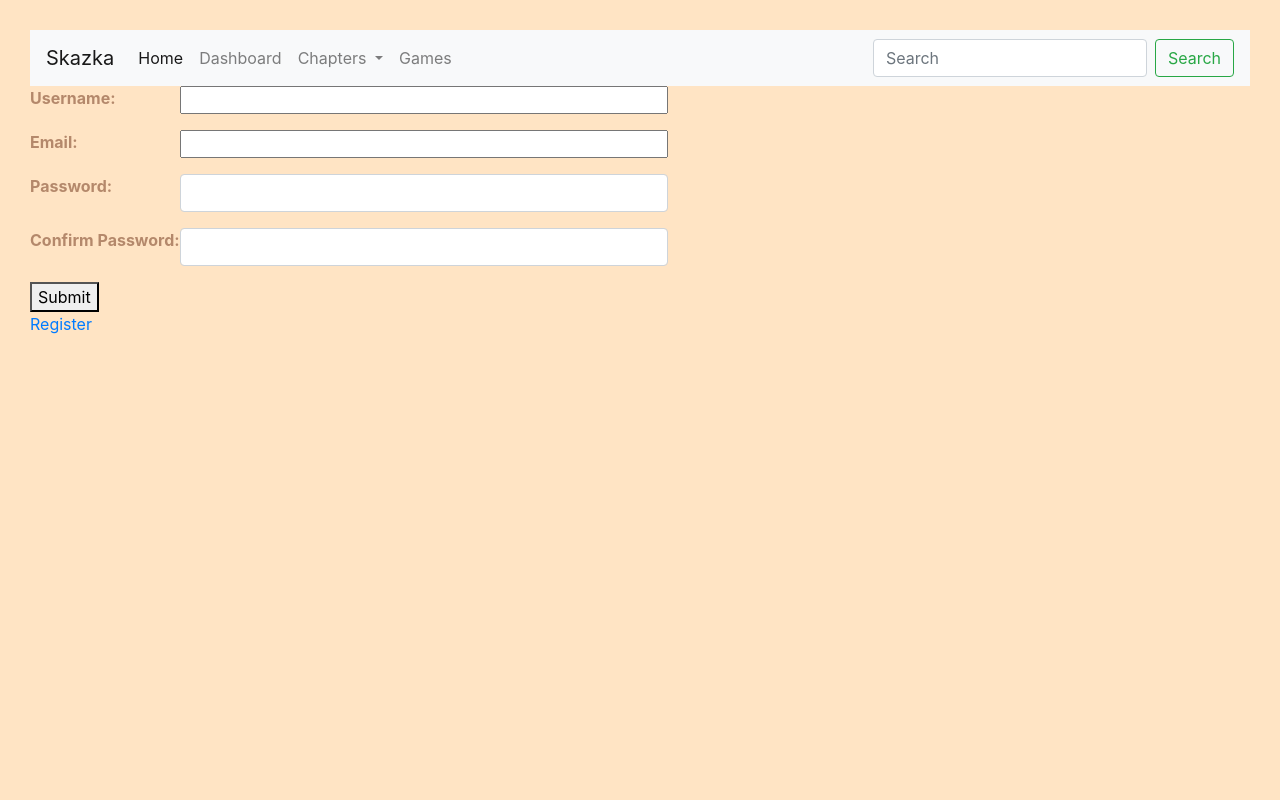
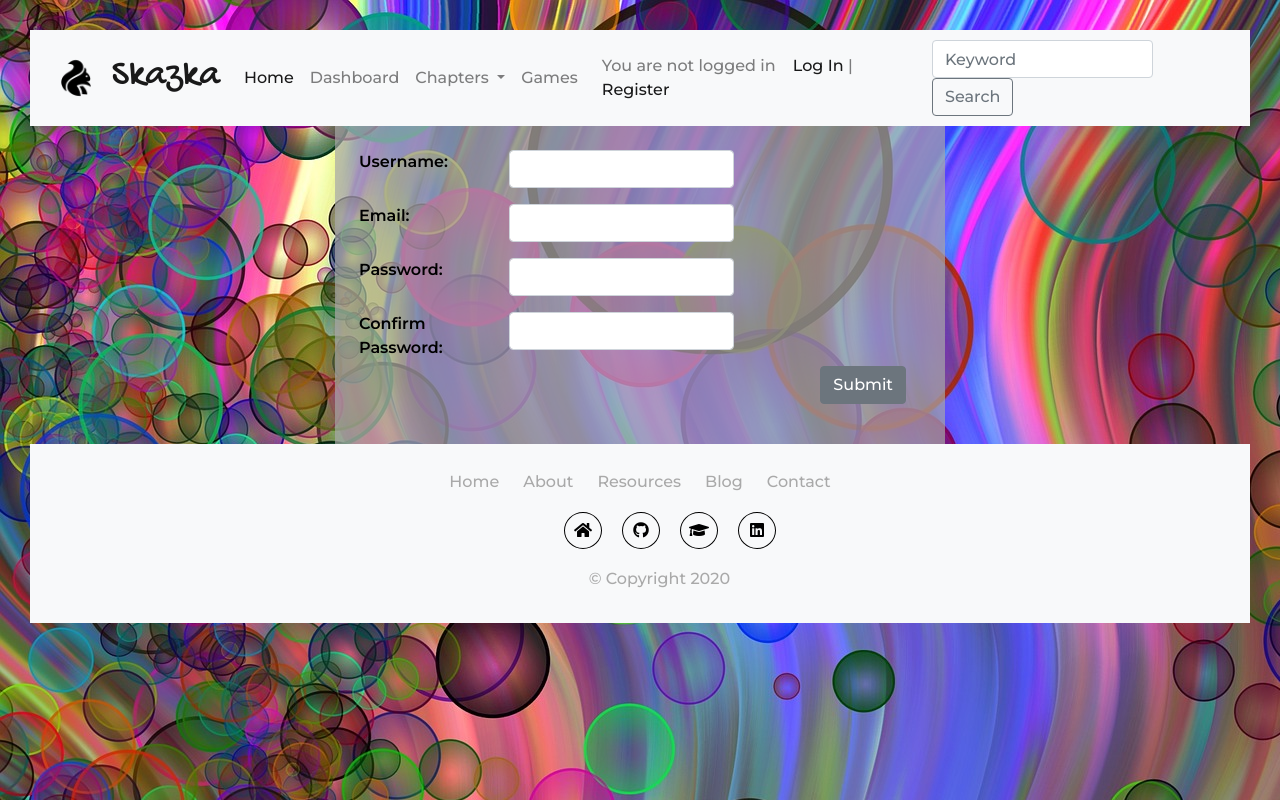
Before and after one commit to a-garey/skazka, a Django app: page /register/ in a window 1280 px wide. Run offline with Django 3.2, Linux system fonts and the light colour scheme; some libraries are stand-ins or nearby versions.

Commit message:
Landing page

```diff
--- a/skazka_proj/skazka_app/static/css/style.css
+++ b/skazka_proj/skazka_app/static/css/style.css
@@ -1,15 +1,13 @@
+/* font-family: 'Amatic SC', cursive;
+font-family: 'Gochi Hand', cursive;
+font-family: 'Montserrat', sans-serif; */
+
+
 body {
-    background-color: bisque;
     padding: 30px;
+    font-family: 'Montserrat', sans-serif;
+    background-image: url('../images/neon_bubbles.jpg');
 }
-
-/* .form {
-
-} */
-
-/* input {
-    width: 40%;
-} */
 
 input[type=password]{
     width: 40%
@@ -24,7 +22,7 @@ input[type=email]{
 }
 
 label {
-    color: #B4886B;
+    color: black;
     font-weight: bold;
     display: block;
     width: 150px;
@@ -38,3 +36,97 @@ input, textarea, select {
     margin: 0;
     box-sizing: border-box;
 }
+
+.regform {
+    margin-top: 24px;
+    padding: 24px;
+    margin: auto;
+    background-color: rgb(169, 169, 169, .7);
+    width: 50%;
+}
+
+.main-content {
+    background-color: #f8f9fa;
+    width: 100%;
+    padding: 30px;
+}
+
+.footer {
+    background-color: #f8f9fa;
+    width: 100%;
+    padding: 16px;
+    color: #a9a9a9;
+}
+
+.footer_bottom {
+	list-style-type: none;
+	padding:0px;
+	display:table;
+	margin-top: 10px;
+	margin-right: auto;
+	margin-bottom: 10px;
+    margin-left: auto;
+}
+
+.footer a:hover {
+    color: black;
+    text-decoration: none;
+}
+
+.footer_bottom li { display: inline; }
+.footer_bottom li a {
+    color: #a9a9a9;
+    margin:0 12px;
+}
+
+.footer_bottom li a:hover{
+    color: black;
+    text-decoration: none;
+}
+
+.social_footer {
+    display:table;
+    margin:15px auto 0 auto;
+    list-style-type:none;
+}
+
+.social_footer li { padding-left:20px; padding-top:10px; float:left; }
+.social_footer li a { color: black; border:1px solid black; padding:8px;border-radius:50%; }
+.social_footer li i {  width:20px; height:20px; text-align:center; }
+
+a {
+    color: #a9a9a9;
+    text-decoration: none;
+}
+
+a:hover {
+    color: black;
+}
+
+.cr {
+    margin: auto;
+    text-align: center;
+    padding-top: 24px;
+}
+
+.button-center {
+    margin: auto;
+}
+
+.jumbotron {
+    background-image: url('../images/neon_bubbles.jpg');
+    background-color: rgb(169, 169, 169, .5);
+}
+
+.container-opacity {
+    background-color: rgb(169, 169, 169, .6);
+    padding: 24px;
+    color: white;
+}
+
+.video {
+    padding-top: 24px;
+    display: flex;
+    justify-content: center;
+
+}
--- a/skazka_proj/skazka_app/templates/skazka_app/base.html
+++ b/skazka_proj/skazka_app/templates/skazka_app/base.html
@@ -10,8 +10,9 @@
         {% block content %}
         {% endblock content %}
 
-        {% comment %} {% include 'skazka_app/footer.html' %} {% endcomment %}
+        {% include 'skazka_app/footer.html' %}
 
         {% include 'skazka_app/scripts.html'%}
     </body>
+
 </html>
--- /dev/null
+++ b/skazka_proj/skazka_app/templates/skazka_app/footer.html
@@ -0,0 +1,20 @@
+
+
+    <div class="footer">
+        <ul class="footer_bottom">
+            <li><a href="http://agarey.com" target="_blank">Home</a></li>
+            <li><a href="http://agarey.com" target="_blank">About</a></li>
+            <li><a href="http://agarey.com" target="_blank">Resources</a></li>
+            <li><a href="http://agarey.com" target="_blank">Blog</a></li>
+            <li><a href="http://agarey.com" target="_blank">Contact</a></li>
+        </ul>
+        <ul class="social_footer">
+            <li><a href="https://agarey.com" target="_blank"><i class="fas fa-home"></i></a></li>
+            <li><a href="https://github.com/a-garey" target="_blank"><i class="fab fa-github"></i></a></li>
+            <li><a href="https://ucla.academia.edu/AmyGarey" target="_blank"><i class="fas fa-graduation-cap"></i></a></li>
+            <li><a href="https://www.linkedin.com/in/amy-garey-97115616" target="_blank"><i class="fab fa-linkedin"></i></a></li>
+        </ul>
+        <div class="cr">
+            <p class="center">&nbsp;&nbsp;&nbsp;&nbsp;&nbsp;&nbsp;&nbsp;&nbsp; © Copyright 2020</p>
+        </div>
+    </div>
--- a/skazka_proj/skazka_app/templates/skazka_app/forms.html
+++ b/skazka_proj/skazka_app/templates/skazka_app/forms.html
@@ -1,10 +1,9 @@
 {% extends 'skazka_app/base.html' %}
 
+{% load static %}
 
 {% block content %}
 
 {% include 'snippets/form.html' with form=form %}
 
-<a href="{% url 'register' %}">Register</a>
-
 {% endblock %}
--- a/skazka_proj/skazka_app/templates/skazka_app/head.html
+++ b/skazka_proj/skazka_app/templates/skazka_app/head.html
@@ -5,5 +5,8 @@
     <title>Skazka</title>
     <meta name="viewport" content="width=device-width, initial-scale=1, shrink-to-fit=no">
     <link rel="stylesheet" href="https://stackpath.bootstrapcdn.com/bootstrap/4.3.1/css/bootstrap.min.css" integrity="sha384-ggOyR0iXCbMQv3Xipma34MD+dH/1fQ784/j6cY/iJTQUOhcWr7x9JvoRxT2MZw1T" crossorigin="anonymous">
+    <link rel="preconnect" href="https://fonts.gstatic.com">
+    <link href="https://fonts.googleapis.com/css2?family=Amatic+SC:wght@400;700&family=Gochi+Hand&family=Montserrat:ital,wght@0,300;0,500;0,600;1,300;1,500;1,600&display=swap" rel="stylesheet">
+    <link rel="stylesheet" href="https://use.fontawesome.com/releases/v5.15.1/css/all.css" integrity="sha384-vp86vTRFVJgpjF9jiIGPEEqYqlDwgyBgEF109VFjmqGmIY/Y4HV4d3Gp2irVfcrp" crossorigin="anonymous">
     <link rel="stylesheet" href="{% static 'css/style.css' %}" id="theme-stylesheet">
 </head>
--- a/skazka_proj/skazka_app/templates/skazka_app/header.html
+++ b/skazka_proj/skazka_app/templates/skazka_app/header.html
@@ -1,5 +1,8 @@
 <nav class="navbar navbar-expand-lg navbar-light bg-light">
-  <a class="navbar-brand" href="#">Skazka</a>
+
+  <a class="navbar-brand" href="/">
+      <img src="/static/images/squirrel_icon.png" width="60" height="60" class="d-inline-block align-center" alt="">
+      <SPAN STYLE="font-family: 'Gochi Hand', cursive; font-size: 28pt">Skazka</span></a>
   <button class="navbar-toggler" type="button" data-toggle="collapse" data-target="#navbarSupportedContent" aria-controls="navbarSupportedContent" aria-expanded="false" aria-label="Toggle navigation">
     <span class="navbar-toggler-icon"></span>
   </button>
@@ -7,7 +10,7 @@
   <div class="collapse navbar-collapse" id="navbarSupportedContent">
     <ul class="navbar-nav mr-auto">
       <li class="nav-item active">
-        <a class="nav-link" href="#">Home <span class="sr-only">(current)</span></a>
+        <a class="nav-link" href="/">Home <span class="sr-only">(current)</span></a>
       </li>
       <li class="nav-item">
         <a class="nav-link" href="#">Dashboard</a>
@@ -17,19 +20,35 @@
           Chapters
         </a>
         <div class="dropdown-menu" aria-labelledby="navbarDropdown">
-          <a class="dropdown-item" href="#">Action</a>
-          <a class="dropdown-item" href="#">Another action</a>
+          <a class="dropdown-item" href="#">Chapter 1</a>
+          <a class="dropdown-item" href="#">Chapter 2</a>
           <div class="dropdown-divider"></div>
-          <a class="dropdown-item" href="#">Something else here</a>
+          <a class="dropdown-item" href="#">TOC</a>
         </div>
       </li>
       <li class="nav-item">
         <a class="nav-link" href="#">Games</a>
       </li>
     </ul>
+
+    <nav class="navbar navbar-light bg-light">
+      {% if user.is_authenticated %}
+        <span class="navbar-text">
+          Hi {{ user.username }}!  &nbsp;&nbsp;
+          <a href="{% url 'logout' %}">Log Out</a>
+        </span>
+        {% else %}
+          <span class="navbar-text">
+            You are not logged in &nbsp;&nbsp;
+            <a href="{% url 'login' %}">Log In</a> |
+            <a href="{% url 'register' %}">Register</a>
+          </span>
+          {% endif %}
+    </nav>
+
     <form class="form-inline my-2 my-lg-0">
-      <input class="form-control mr-sm-2" type="search" placeholder="Search" aria-label="Search">
-      <button class="btn btn-outline-success my-2 my-sm-0" type="submit">Search</button>
+      <input class="form-control mr-sm-2" type="search" placeholder="Keyword" aria-label="Search">
+      <button class="btn btn-outline-secondary my-2 my-sm-0" type="submit">Search</button>
     </form>
   </div>
 </nav>
--- a/skazka_proj/skazka_app/templates/snippets/form.html
+++ b/skazka_proj/skazka_app/templates/snippets/form.html
@@ -1,12 +1,21 @@
+
 {% load static %}
 
+{% block content %}
 
 <div class="regform">
 
-    <form method='POST' action="." enctype="multipart/form-data">{% csrf_token %}
+    <form method='POST' action="." enctype="multipart/form-data" class="form-group">
+        {% csrf_token %}
+
         {{ form.as_p  }}
 
-        <button type='submit' class='{{ btn_class }}'>{% if submit_btn %} {{ submit_btn }} {% else %}Submit {% endif %}</button>
+        <div class="col text-right">
+            <button type='submit' class='btn btn-secondary'>Submit</button>
+        </div>
+
     </form>
 
 </div>
+
+{% endblock %}
--- a/skazka_proj/user_app/forms.py
+++ b/skazka_proj/user_app/forms.py
@@ -5,8 +5,22 @@ from django import forms
 User = get_user_model()
 
 class RegisterForm(forms.Form):
-    username = forms.CharField()
-    email = forms.EmailField()
+    username = forms.CharField(
+        widget=forms.TextInput(
+            attrs={
+                "class": "form-control",
+                "id": "user-username"
+            }
+        )
+    )
+    email = forms.EmailField(
+        widget=forms.EmailInput(
+            attrs={
+                "class": "form-control",
+                "id": "user-email"
+            }
+        )
+    )
     password1 = forms.CharField(
         label='Password',
         widget=forms.PasswordInput(
@@ -42,7 +56,14 @@ class RegisterForm(forms.Form):
 
 
 class LoginForm(forms.Form):
-    username = forms.CharField()
+    username = forms.CharField(
+        widget=forms.TextInput(
+            attrs={
+                "class": "form-control",
+                "id": "user-username"
+            }
+        )
+    )
     password = forms.CharField(
         widget=forms.PasswordInput(
             attrs={
--- a/skazka_proj/user_app/views.py
+++ b/skazka_proj/user_app/views.py
@@ -32,10 +32,10 @@ def login_page(request):
         user = authenticate(request, username=username, password=password)
         if user != None:
             login(request, user)
-            user_list = User.objects.filter(email = email)
-            logged_user = user_list[0]
-            request.session["user_id"] = logged_user.id
-            print(logged_user.id)
+            # user_list = User.objects.filter(email = email)
+            # logged_user = user_list[0]
+            # request.session["user_id"] = logged_user.id
+            # print(logged_user.id)
             return redirect("/")
         else:
             request.session['invalid_user'] = 1
```
Also changed, not shown: skazka_proj/skazka_app/templates/skazka_app/index.html (+24 -9 lines), skazka_proj/db.sqlite3, skazka_proj/skazka_app/static/images/neon_bubbles.jpg (added), skazka_proj/skazka_app/static/images/squirrel_icon.png (added).
